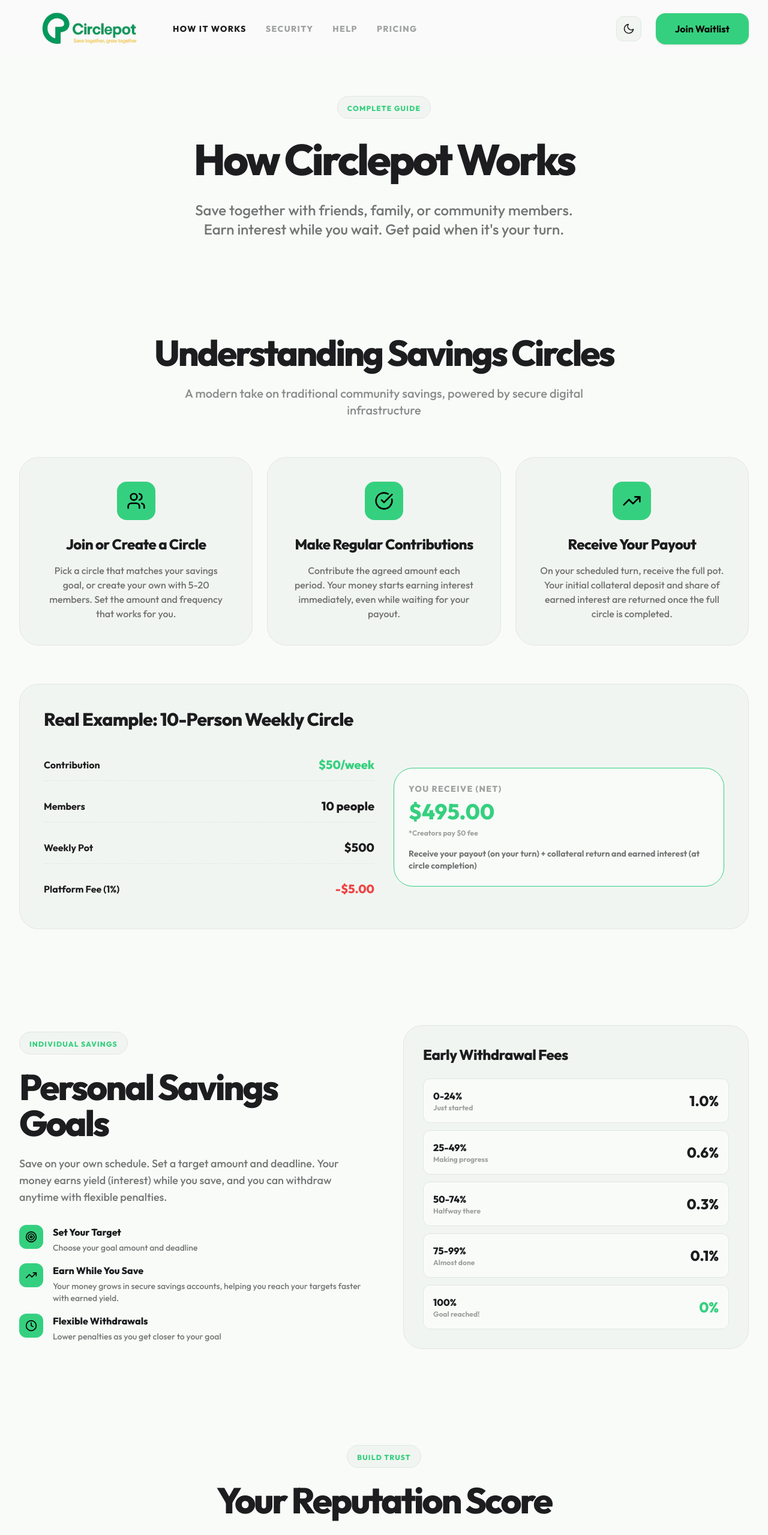
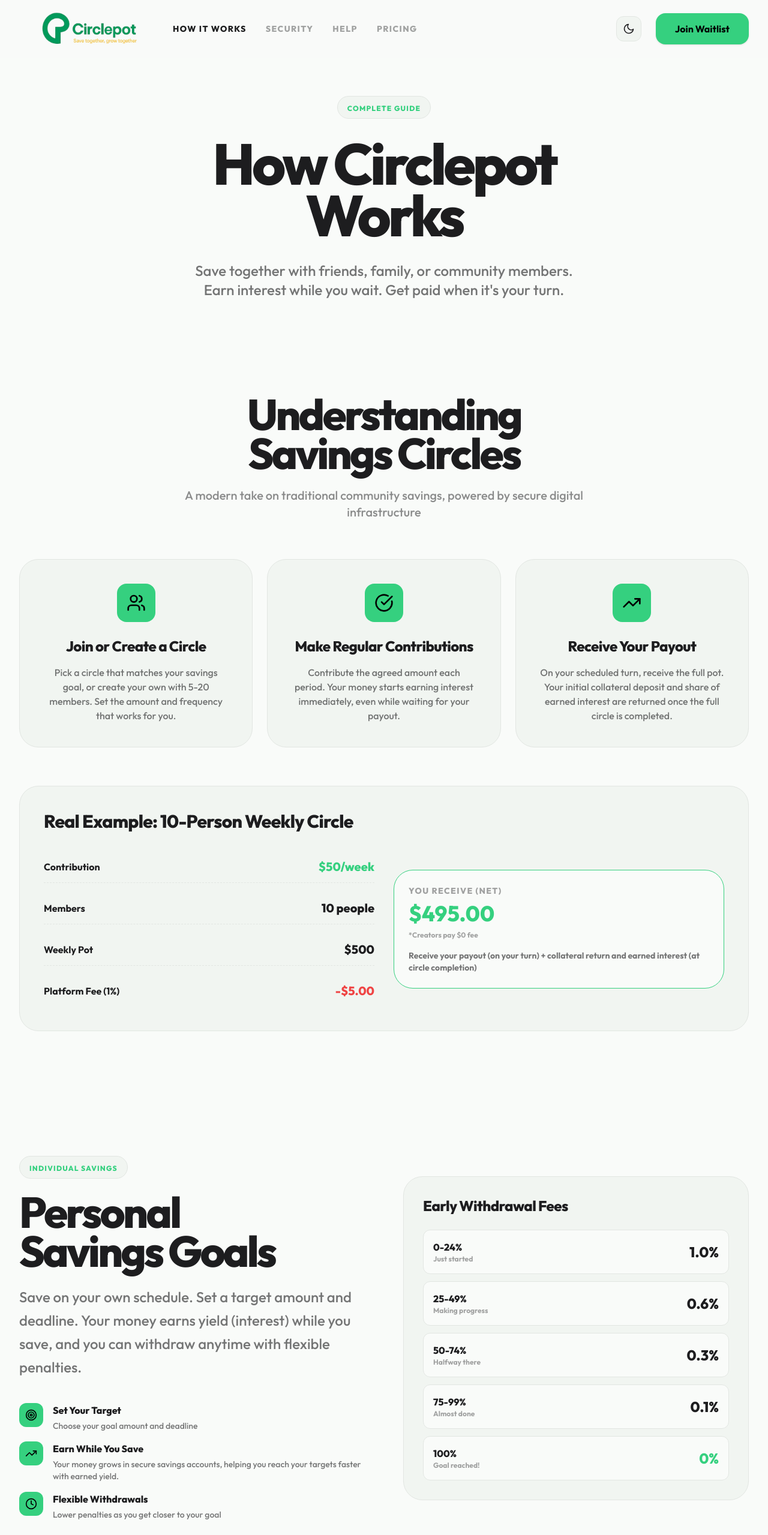
Before and after one commit to DevBigEazi/circlepot-landing-page, a React (Vite) app: page /how-it-works in a window 1280 px wide. Shown: the top 2559 px of the page at 60% size. Built offline with nearby package versions, Linux system fonts and the light colour scheme.

Commit message:
style: enhance page-level typography and fix layout structure

```diff
--- a/src/pages/HelpPage.tsx
+++ b/src/pages/HelpPage.tsx
@@ -218,7 +218,7 @@
       <section className="pt-32 pb-16 sm:pt-40 sm:pb-20">
         <div className="max-w-4xl mx-auto px-4 sm:px-6 lg:px-8 text-center">
           <h1
-            className="text-5xl sm:text-7xl font-black tracking-tighter mb-8"
+            className="text-5xl sm:text-8xl font-black tracking-tighter mb-8 leading-[0.9] text-balance"
             style={{ color: colors.text }}
           >
             How Can We Help?
--- a/src/pages/HowItWorksPage.tsx
+++ b/src/pages/HowItWorksPage.tsx
@@ -77,7 +77,7 @@
             </span>
           </div>
           <h1
-            className="text-5xl sm:text-7xl font-black tracking-tighter mb-8"
+            className="text-5xl sm:text-8xl font-black tracking-tighter mb-8 leading-[0.9] text-balance"
             style={{ color: colors.text }}
           >
             How Circlepot Works
@@ -98,10 +98,10 @@
         <div className="max-w-7xl mx-auto px-4 sm:px-6 lg:px-8">
           <div className="text-center mb-16">
             <h2
-              className="text-4xl sm:text-6xl font-black tracking-tighter mb-6"
+              className="text-4xl sm:text-7xl font-black tracking-tighter mb-6 leading-[0.9] text-balance"
               style={{ color: colors.text }}
             >
-              Understanding Savings Circles
+              Understanding <br className="hidden sm:block" /> Savings Circles
             </h2>
             <p
               className="text-lg sm:text-xl font-medium opacity-50 max-w-2xl mx-auto"
@@ -149,7 +149,7 @@
 
           {/* Example Circle */}
           <div
-            className="bento-card p-10"
+            className="bento-card p-10 mt-16"
             style={{
               backgroundColor: colors.surface,
               borderColor: colors.border,
@@ -260,7 +260,7 @@
       </section>
 
       {/* Personal Savings Goals */}
-      <section className="py-16 sm:py-20">
+      <section className="py-20 sm:py-32">
         <div className="max-w-7xl mx-auto px-4 sm:px-6 lg:px-8">
           <div className="grid lg:grid-cols-2 gap-16 items-center">
             <div>
@@ -279,13 +279,13 @@
                 </span>
               </div>
               <h2
-                className="text-4xl sm:text-6xl font-black tracking-tighter mb-6"
+                className="text-4xl sm:text-7xl font-black tracking-tighter mb-6 leading-[0.9] text-balance"
                 style={{ color: colors.text }}
               >
-                Personal Savings Goals
+                Personal <br className="hidden sm:block" /> Savings Goals
               </h2>
               <p
-                className="text-lg font-medium opacity-60 mb-8"
+                className="text-lg sm:text-2xl font-medium opacity-60 mb-10 leading-relaxed"
                 style={{ color: colors.text }}
               >
                 Save on your own schedule. Set a target amount and deadline.
@@ -442,7 +442,7 @@
               </span>
             </div>
             <h2
-              className="text-4xl sm:text-6xl font-black tracking-tighter mb-6"
+              className="text-4xl sm:text-7xl font-black tracking-tighter mb-6 leading-[0.9] text-balance"
               style={{ color: colors.text }}
             >
               Your Reputation Score
@@ -566,7 +566,7 @@
         <div className="max-w-4xl mx-auto px-4 sm:px-6 lg:px-8">
           <div className="text-center mb-12">
             <h2
-              className="text-4xl sm:text-6xl font-black tracking-tighter mb-6"
+              className="text-4xl sm:text-7xl font-black tracking-tighter mb-6 leading-[0.9] text-balance"
               style={{ color: colors.text }}
             >
               Your Money Earns While You Wait
@@ -727,7 +727,7 @@
         <div className="max-w-7xl mx-auto px-4 sm:px-6 lg:px-8">
           <div className="text-center mb-16">
             <h2
-              className="text-4xl sm:text-6xl font-black tracking-tighter mb-6"
+              className="text-4xl sm:text-7xl font-black tracking-tighter mb-6 leading-[0.9] text-balance"
               style={{ color: colors.text }}
             >
               Commitment & Security
@@ -766,8 +766,8 @@
                 style={{ color: colors.text }}
               >
                 To join a circle, members deposit initial collateral. This stays
-                in the contract to protect the group against missed payments
-                and is returned completely once the circle completes.
+                in the contract to protect the group against missed payments and
+                is returned completely once the circle completes.
               </p>
             </div>
 
--- a/src/pages/PricingPage.tsx
+++ b/src/pages/PricingPage.tsx
@@ -25,7 +25,7 @@
       <Navigation />
 
       {/* Hero */}
-      <section className="pt-32 pb-16 sm:pt-40 sm:pb-20">
+      <section className="pt-32 pb-16 sm:pt-48 sm:pb-32">
         <div className="max-w-4xl mx-auto px-4 sm:px-6 lg:px-8 text-center">
           <div
             className="inline-block px-4 py-1.5 rounded-full border mb-8"
@@ -42,7 +42,7 @@
             </span>
           </div>
           <h1
-            className="text-5xl sm:text-7xl font-black tracking-tighter mb-8"
+            className="text-5xl sm:text-8xl font-black tracking-tighter mb-8 leading-[0.9]"
             style={{ color: colors.text }}
           >
             Simple, Fair Pricing
@@ -169,7 +169,7 @@
       <section className="py-16 sm:py-20">
         <div className="max-w-6xl mx-auto px-4 sm:px-6 lg:px-8">
           <h2
-            className="text-4xl font-black mb-12 text-center"
+            className="text-4xl sm:text-6xl font-black mb-12 text-center tracking-tighter leading-none"
             style={{ color: colors.text }}
           >
             All Fees at a Glance
@@ -253,7 +253,7 @@
             }}
           >
             <h2
-              className="text-3xl font-black mb-8 text-center"
+              className="text-3xl sm:text-5xl font-black mb-8 text-center tracking-tighter"
               style={{ color: colors.text }}
             >
               What's Completely Free
@@ -288,7 +288,7 @@
       <section className="py-16 sm:py-20">
         <div className="max-w-5xl mx-auto px-4 sm:px-6 lg:px-8">
           <h2
-            className="text-4xl font-black mb-12 text-center"
+            className="text-4xl sm:text-6xl font-black mb-12 text-center tracking-tighter leading-none"
             style={{ color: colors.text }}
           >
             How We Compare
--- a/src/pages/SecurityPage.tsx
+++ b/src/pages/SecurityPage.tsx
@@ -85,10 +85,10 @@
             </span>
           </div>
           <h1
-            className="text-5xl sm:text-7xl font-black tracking-tighter mb-8"
+            className="text-5xl sm:text-8xl font-black tracking-tighter mb-8 leading-[0.9] text-balance"
             style={{ color: colors.text }}
           >
-            Your Money, <br /> Your Control
+            Your Money, <br /> <span style={{ color: colors.primary }}>Your Control</span>
           </h1>
           <p
             className="text-xl sm:text-2xl font-medium opacity-60 max-w-2xl mx-auto"
@@ -106,10 +106,10 @@
         <div className="max-w-7xl mx-auto px-4 sm:px-6 lg:px-8">
           <div className="text-center mb-16">
             <h2
-              className="text-4xl sm:text-6xl font-black tracking-tighter mb-6"
+              className="text-4xl sm:text-7xl font-black tracking-tighter mb-6 leading-[0.9] text-balance"
               style={{ color: colors.text }}
             >
-              Multiple Layers of Protection
+              Multiple Circles <br className="hidden sm:block" /> of Protection
             </h2>
             <p
               className="text-lg font-medium opacity-50 max-w-2xl mx-auto"
@@ -162,7 +162,7 @@
         <div className="max-w-4xl mx-auto px-4 sm:px-6 lg:px-8">
           <div className="text-center mb-12">
             <h2
-              className="text-4xl sm:text-6xl font-black tracking-tighter mb-6"
+              className="text-4xl sm:text-7xl font-black tracking-tighter mb-6 leading-[0.9] text-balance"
               style={{ color: colors.text }}
             >
               What Makes Circlepot Different?
@@ -323,7 +323,7 @@
                 </span>
               </div>
               <h2
-                className="text-4xl sm:text-6xl font-black tracking-tighter mb-6"
+                className="text-4xl sm:text-7xl font-black tracking-tighter mb-6 leading-[0.9] text-balance"
                 style={{ color: colors.text }}
               >
                 Lost Access? <br /> No Problem.
@@ -532,7 +532,7 @@
             }}
           >
             <h2
-              className="text-4xl sm:text-5xl font-black tracking-tighter mb-6"
+              className="text-4xl sm:text-7xl font-black tracking-tighter mb-6 leading-[0.9] text-balance"
               style={{ color: colors.text }}
             >
               No Complicated Setup Required
```
